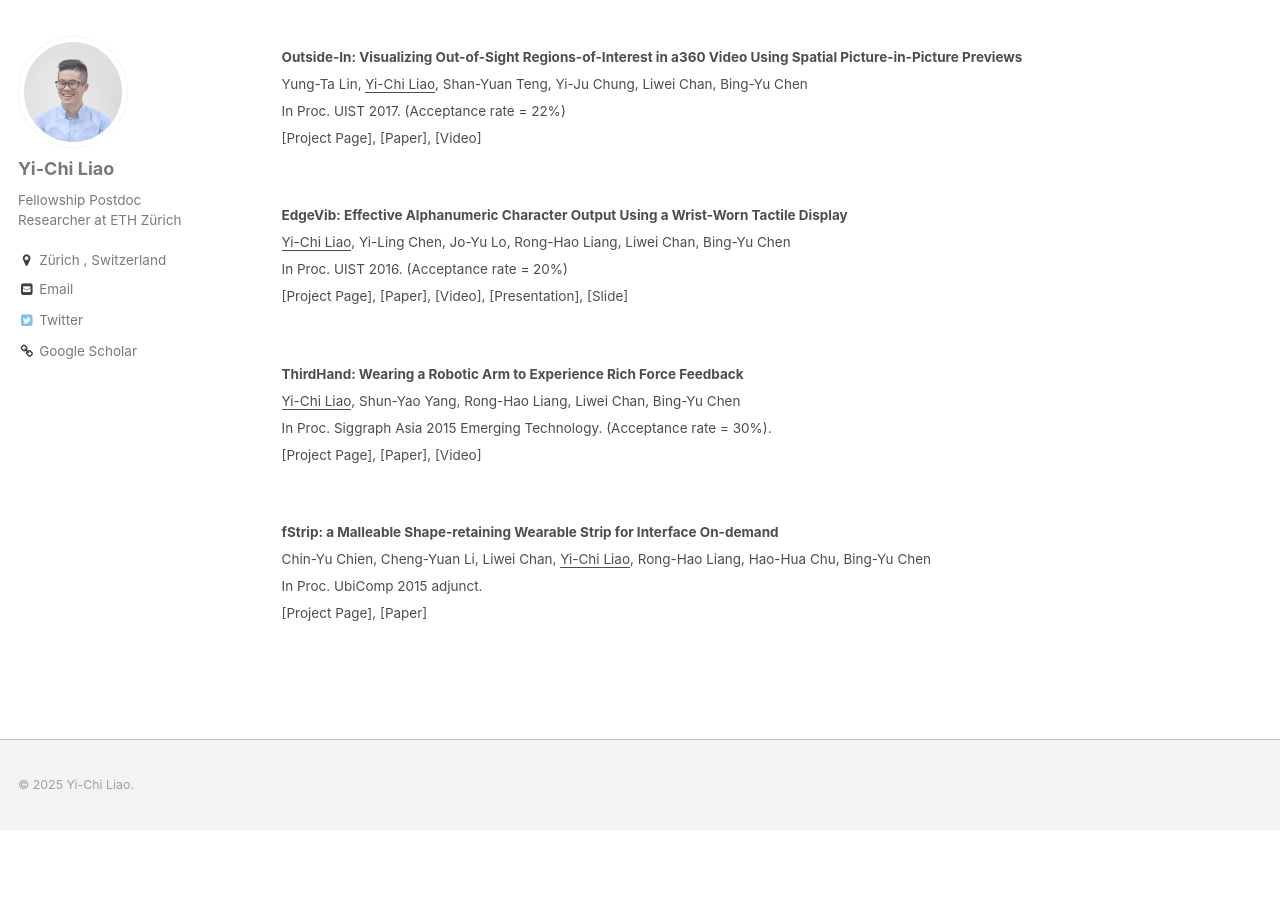
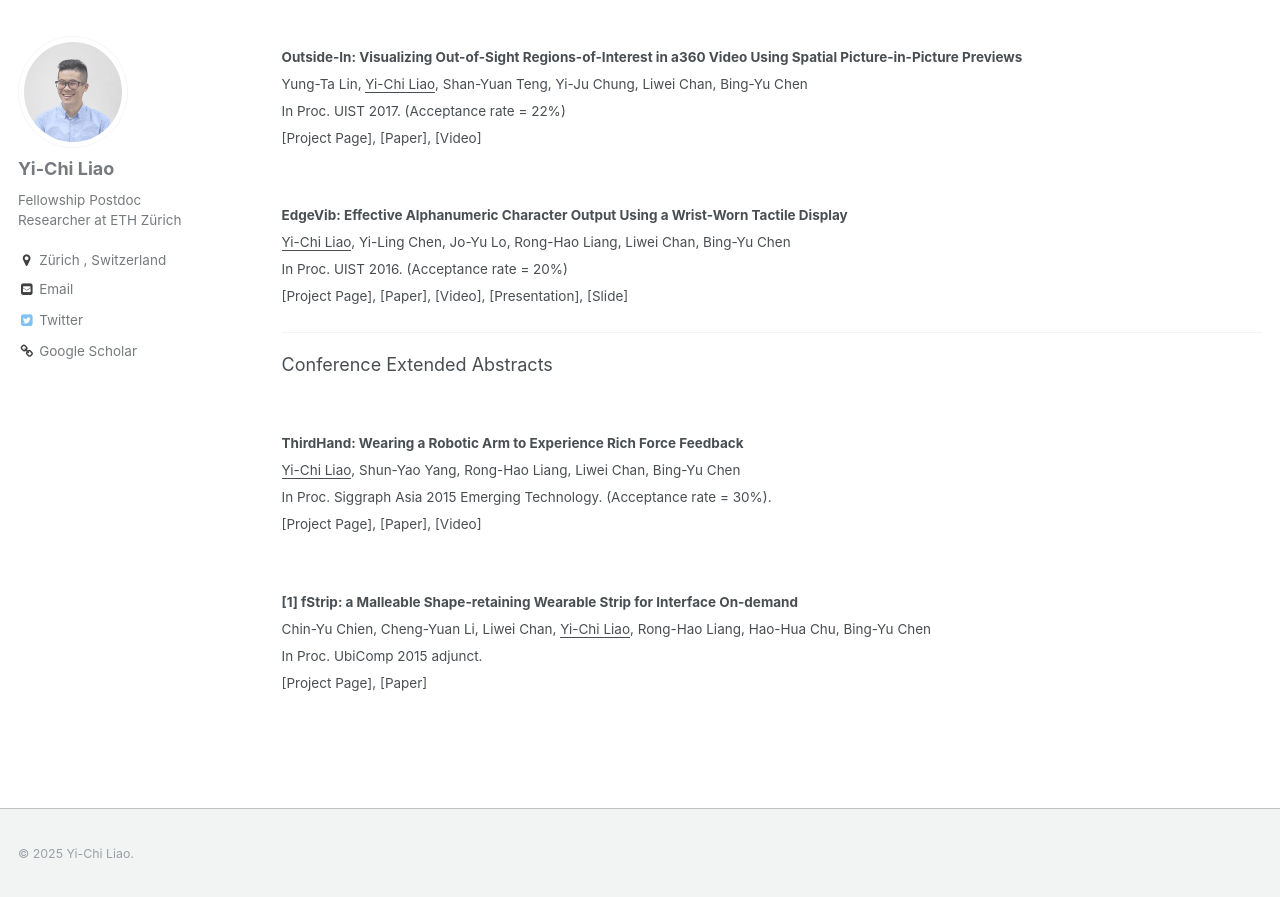
Before and after one commit to yichiliao/yichiliao.github.io, a Jekyll site: the page built from _pages/publications.md, in a window 1280 px wide and 900 px high, scrolled down 1760 px. Shown: the top 897 px of the window. Built offline with Jekyll 4.4.1, drawn with Linux system fonts in a browser that asks for light colours; before the commit the page ends 2590 px from its top, so only the background shows below that.

Commit message:
updating publications

```diff
--- a/_pages/publications.md
+++ b/_pages/publications.md
@@ -80,6 +80,11 @@ In Proc. UIST 2017. (Acceptance rate = 22%)</small><br>
 In Proc. UIST 2016. (Acceptance rate = 20%) </small><br>
 <small>[[Project Page](https://yichiliao.github.io/portfolio/3-edgevib/)], [[Paper](http://yichiliao.github.io/files/edgevib_uist16.pdf)], [[Video](https://www.youtube.com/watch?v=Q_2owlSeDg4)], [[Presentation](https://www.youtube.com/watch?v=4aogj5g-Ft0)], [[Slide](https://goo.gl/mpHQ70)]</small>
 
+
+---
+
+Conference Extended Abstracts
+
 <br>
 <small>**ThirdHand: Wearing a Robotic Arm to Experience Rich Force Feedback**<br>
 <u>Yi-Chi Liao</u>, Shun-Yao Yang, Rong-Hao Liang, Liwei Chan, Bing-Yu Chen<br>
@@ -87,7 +92,7 @@ In Proc. Siggraph Asia 2015 Emerging Technology. (Acceptance rate = 30%). </smal
 <small>[[Project Page](https://yichiliao.github.io/portfolio/5-thirdhand/)], [[Paper](http://yichiliao.github.io/files/thirdhand_sa15.pdf)], [[Video](https://www.youtube.com/watch?v=Q_2owlSeDg4)]</small>
 
 <br>
-<small>**fStrip: a Malleable Shape-retaining Wearable Strip for Interface On-demand**<br>
+<small>**[1] fStrip: a Malleable Shape-retaining Wearable Strip for Interface On-demand**<br>
 Chin-Yu Chien, Cheng-Yuan Li, Liwei Chan, <u>Yi-Chi Liao</u>, Rong-Hao Liang, Hao-Hua Chu, Bing-Yu Chen<br>
 In Proc. UbiComp 2015 adjunct. </small><br>
 <small>[[Project Page](https://yichiliao.github.io/portfolio/6-fstrip/)], [[Paper](http://dl.acm.org/citation.cfm?id=2800883&CFID=944733130&CFTOKEN=32899269)]</small>
```
Also changed, not shown: _pages/about.md (+11 -0 lines).
